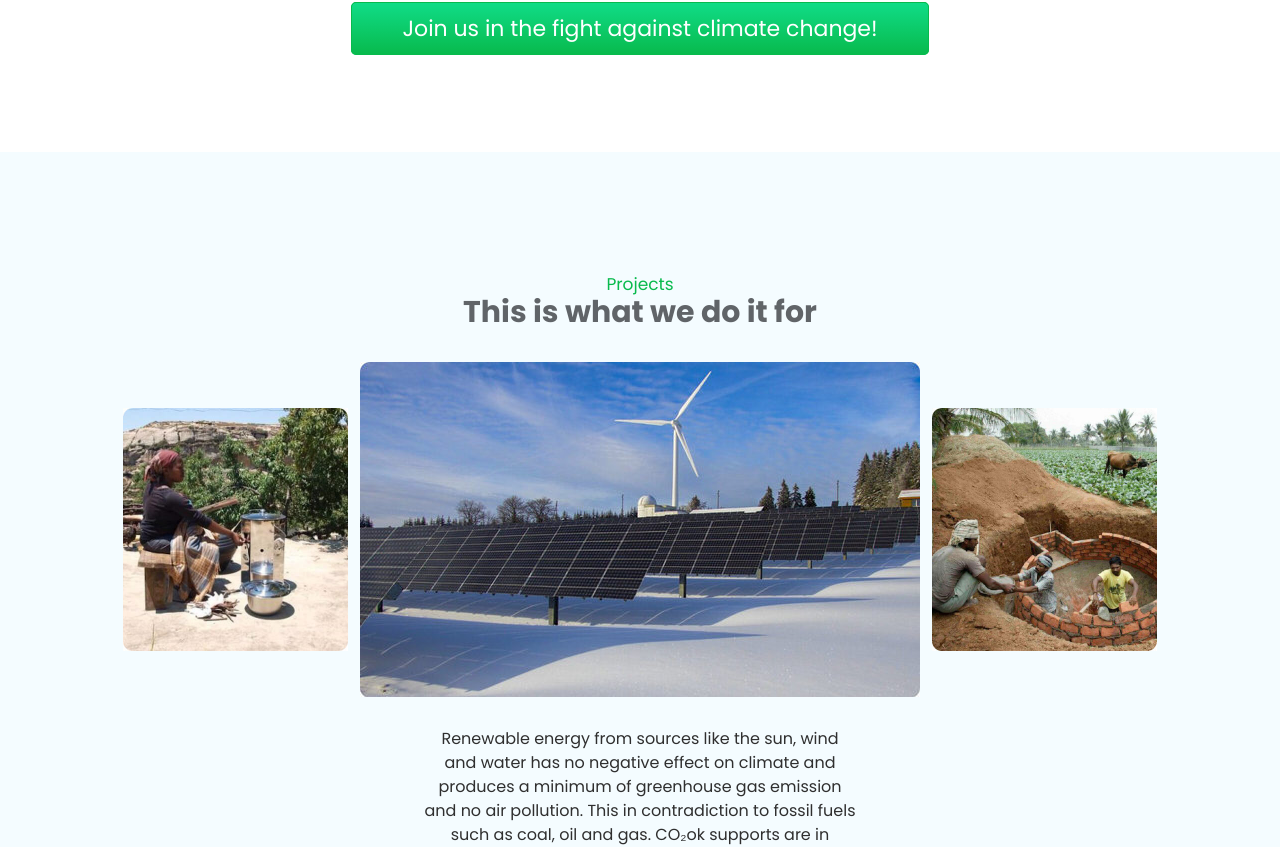
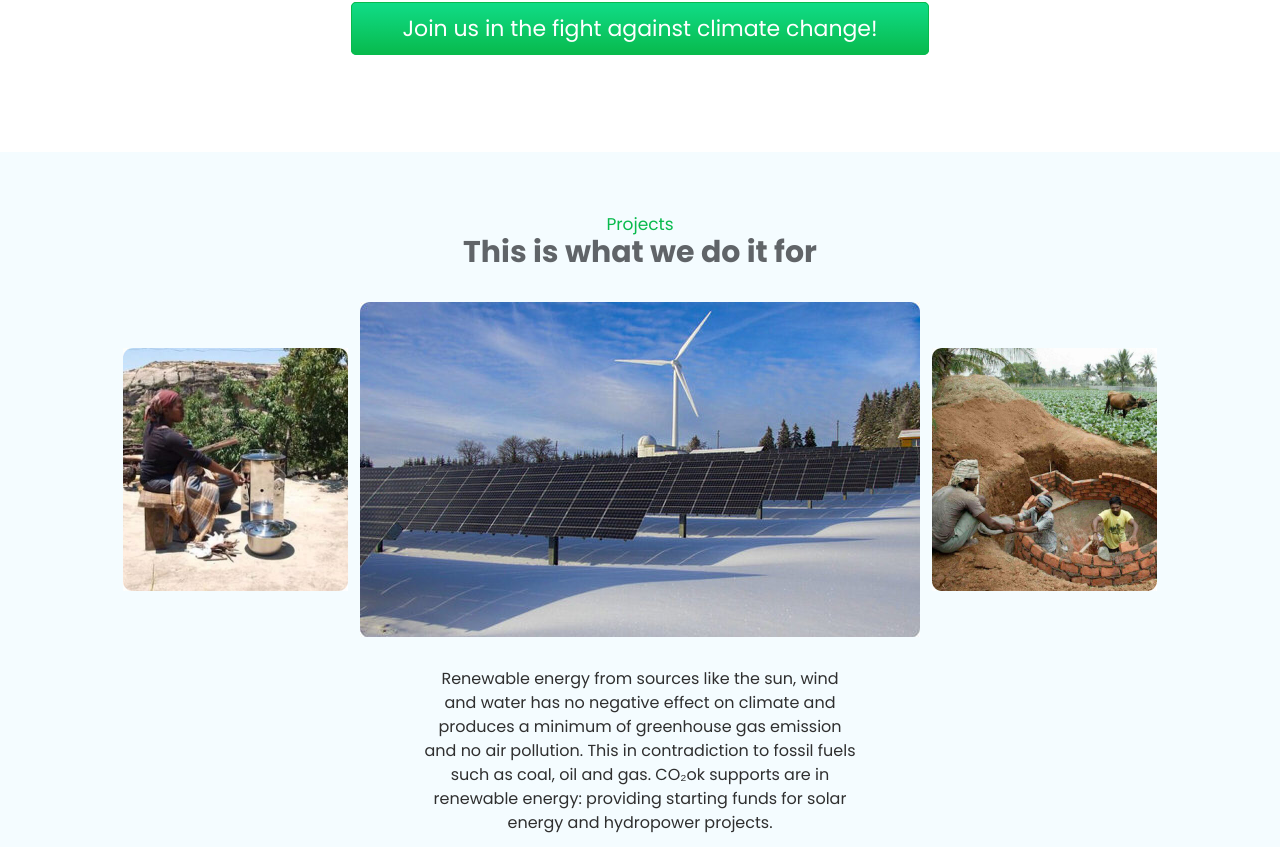
Before and after one commit to Mil0dV/co2ok-dojo-2.0, a Vue app in the folder frontend/: page / in a window 1280 px wide. Shown: the part 2314-3161 px from the top of the page. Built offline with nearby package versions, Linux system fonts and the light colour scheme; what v-animate-css, vue-lodash, vue-moment would draw is missing.

Commit message:
fixed spacing/padding for Homepage Projects block

```diff
--- a/frontend/src/views/Ahome.vue
+++ b/frontend/src/views/Ahome.vue
@@ -100,7 +100,7 @@
             </div>
         </div>
 
-        <div class="uk-section home__section-4 prefix__section">
+        <div class="uk-section home__section-4 prefix__section" style="padding: 20px 0 !important;">
             <div class="section-4__content">
                 <h3 class="sub-title">{{locale['section_4_sub']}}</h3>
                 <h2 class="main-title">{{locale['section_4_title']}}</h2>
```
